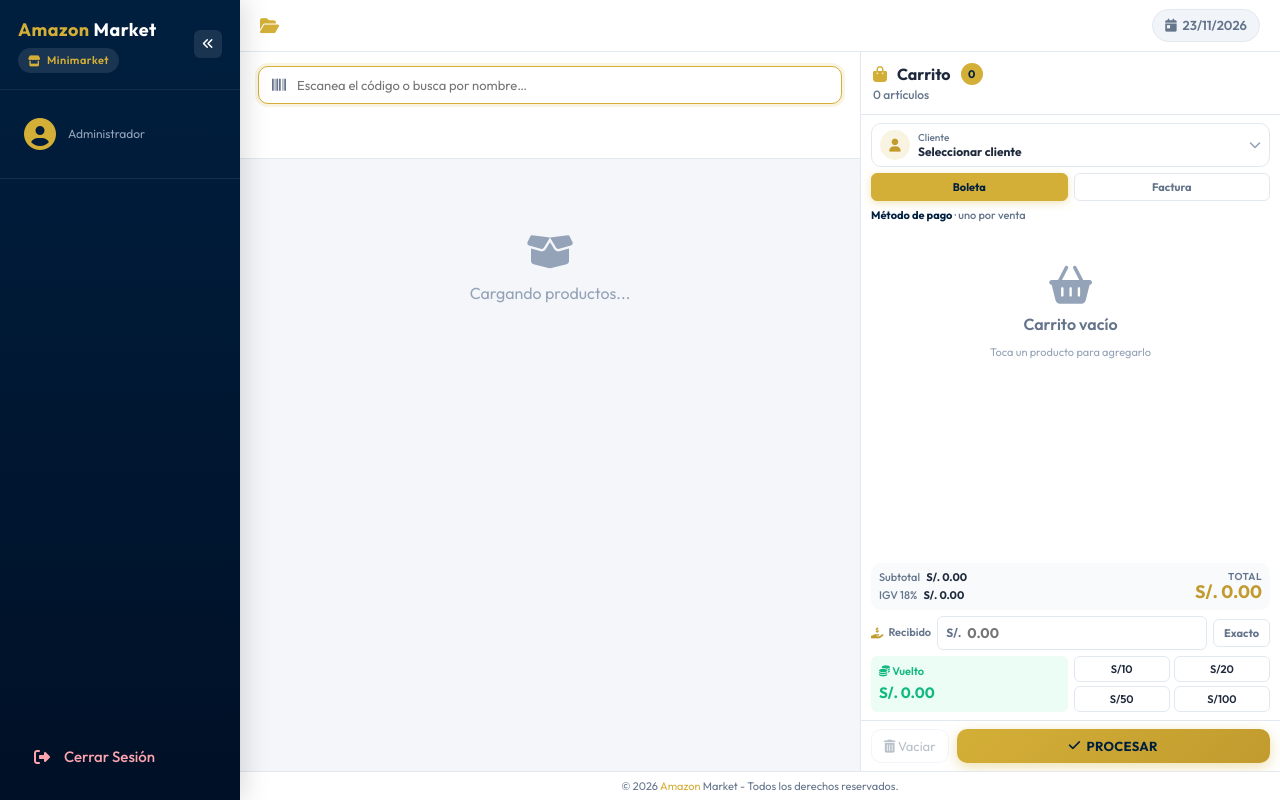
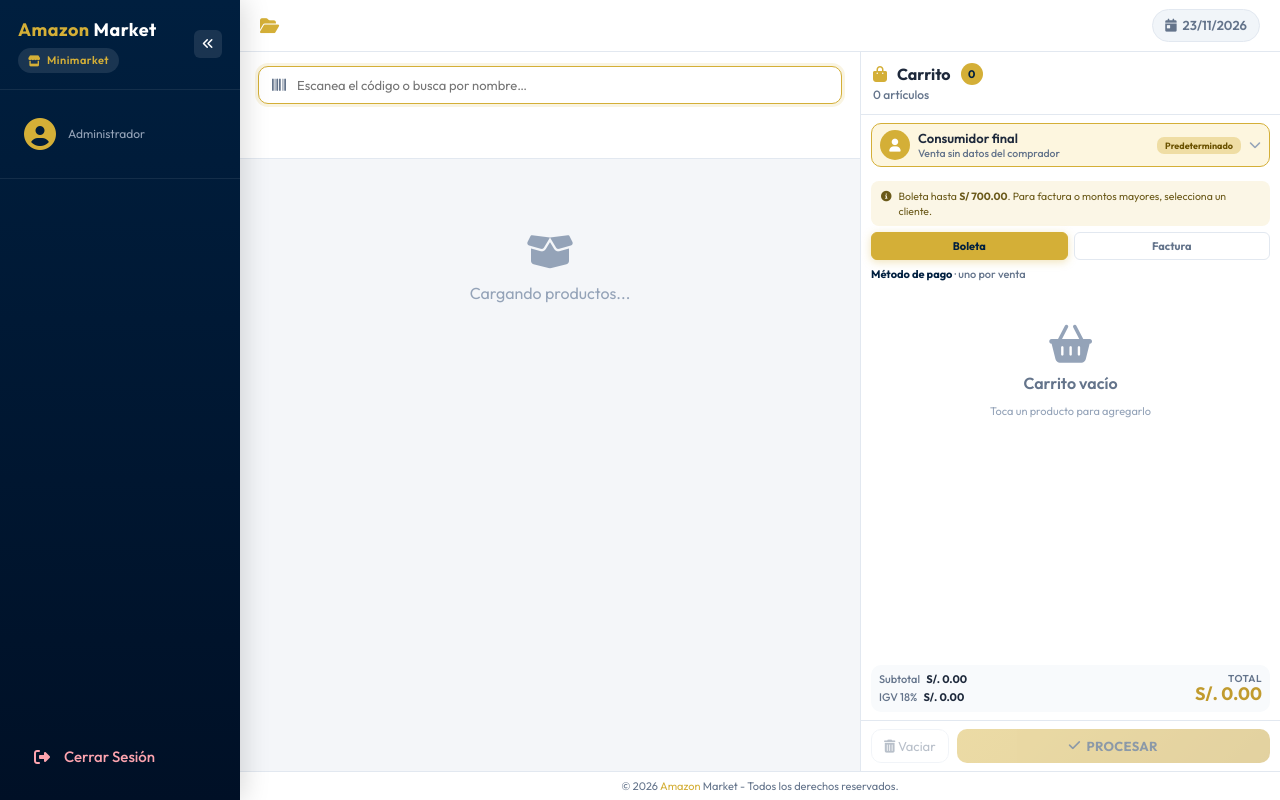
Before and after one commit to jypp16/Amazon-Market, a PHP site: the page made by Views/Venta/index.php in a window 1280 px wide. Run offline with PHP 8.4, Linux system fonts and the light colour scheme; the template is opened without the code that fills it, so the values that code supplies are empty; a user stored in the database is signed in; some libraries are stand-ins or nearby versions.

Commit message:
Se aplico los cambios en el cliente final

```diff
--- a/Assets/css/style.css
+++ b/Assets/css/style.css
@@ -2683,3 +2683,40 @@ body.pos-mode .app-footer { padding: 6px 10px; font-size: 11px; }
 .pos-pay-required[hidden] { display: none; }
 .pos-cash[hidden] { display: none; }
 .pos-btn-pay:disabled { opacity: 0.45; cursor: not-allowed; transform: none; box-shadow: none; }
+
+/* ===== HU: ventas a clientes no identificados (Consumidor final) ===== */
+.pos-client-btn--cf { border-color: var(--accent-gold); background: #fdf6df; }
+.pos-client-btn--cf .pos-client-ico { background: var(--accent-gold); color: #fff; }
+.pos-client-btn--cf .pos-client-txt strong { font-size: 13px; font-weight: 600; }
+.pos-client-btn--cf .pos-client-txt small { font-size: 10.5px; }
+.pos-client-btn.is-error { border-color: var(--color-danger); background: var(--color-danger-light); }
+.pos-client-btn.is-error .pos-client-ico { background: var(--color-danger); }
+
+.pos-client-tag {
+    font-size: 9px; font-weight: 700; padding: 3px 8px; border-radius: 7px; white-space: nowrap;
+    background: rgba(212, 175, 55, 0.35); color: #6b5200;
+}
+.pos-client-tag.is-error { background: #fbd0d1; color: #9d1c20; }
+
+.pos-client-sel.is-error { border-color: var(--color-danger); background: var(--color-danger-light); }
+.pos-client-clear {
+    width: auto; height: auto; border-radius: 7px; padding: 4px 9px;
+    font-size: 10.5px; font-weight: 600; white-space: nowrap;
+    background: #fdecec; color: #9d1c20;
+}
+.pos-client-clear i { font-size: 10px; }
+
+.pos-dd-cf.is-current { box-shadow: inset 0 0 0 1.5px var(--accent-gold); }
+
+.pos-ident-note {
+    display: flex; align-items: flex-start; gap: 7px;
+    margin-top: 8px; padding: 8px 10px; border-radius: 8px;
+    font-size: 10.5px; line-height: 1.4;
+    background: #fbf6e6; color: #6b5a1a;
+}
+.pos-ident-note i { margin-top: 2px; flex-shrink: 0; }
+.pos-ident-note.is-ok { background: var(--color-success-light); color: #2b6a3d; }
+.pos-ident-note.is-error {
+    background: var(--color-danger-light); color: #9d1c20;
+    border: 1px solid rgba(239, 68, 68, 0.3); font-size: 11px; font-weight: 500;
+}
--- a/Assets/js/venta.js
+++ b/Assets/js/venta.js
@@ -6,13 +6,6 @@ let categoriasLista = [];
 let chipCategoriaActiva = '';
 let clienteSeleccionado = null;
 const LIMITE_CONSUMIDOR_FINAL = 700;
-const CONSUMIDOR_FINAL = {
-    id_cliente: null,
-    nombre: 'Consumidor final',
-    tipo_documento: '',
-    nro_documento: '',
-    es_consumidor_final: true
-};
 let paydocMap = { 'id_tipo_comprobante': {}, 'id_metodo_pago': {} };
 let pagosLista = [];
 let metodoSeleccionado = '';
@@ -108,7 +101,7 @@ function initPos() {
     });
 
     document.getElementById('pos_client_box').addEventListener('click', toggleClientDD);
-    document.getElementById('pos_client_cf').addEventListener('click', function() { selectClient(CONSUMIDOR_FINAL); });
+    document.getElementById('pos_client_cf').addEventListener('click', function() { clearClient(); closeClientDD(); });
     document.getElementById('pos_client_clear').addEventListener('click', clearClient);
     document.getElementById('pos_client_search').addEventListener('input', debounce(function() {
         renderClientResults(document.getElementById('pos_client_search').value.trim());
@@ -498,44 +491,102 @@ function renderClientResults(query) {
     }
 }
 
-function esConsumidorFinal() {
-    return !!(clienteSeleccionado && clienteSeleccionado.es_consumidor_final);
+/* ---------- Cliente / Consumidor final (HU: ventas a clientes no identificados) ---------- */
+
+// Sin cliente seleccionado = Consumidor final (estado por defecto).
+function esConsumidorFinal() { return !clienteSeleccionado; }
+
+function clienteTieneRUC(c) {
+    if (!c) return false;
+    return String(c.id_tipo_documento) === '2' || /ruc/i.test(String(c.tipo_documento || ''));
 }
 
-function aplicarRestriccionConsumidorFinal() {
-    var boletaBtn = document.querySelector('.pos-paydoc-btn[data-target="id_tipo_comprobante"][data-key="boleta"]');
-    var facturaBtn = document.querySelector('.pos-paydoc-btn[data-target="id_tipo_comprobante"][data-key="factura"]');
+function esFacturaActiva() {
+    var b = document.querySelector('.pos-paydoc-btn[data-target="id_tipo_comprobante"][data-key="factura"]');
+    return !!(b && b.classList.contains('active'));
+}
+
+// Exactamente S/ 700.00 sí se permite; solo se bloquea si es mayor.
+function excedeLimiteConsumidorFinal() {
+    return Math.round(totalCarrito() * 100) > Math.round(LIMITE_CONSUMIDOR_FINAL * 100);
+}
+
+// Devuelve null si se puede continuar, o { tipo, mensaje } si falta identificar al comprador.
+function validarIdentificacion() {
+    if (esFacturaActiva() && !clienteTieneRUC(clienteSeleccionado)) {
+        return {
+            tipo: 'factura',
+            mensaje: clienteSeleccionado
+                ? 'El cliente seleccionado no tiene RUC. Para emitir factura elige un cliente con RUC.'
+                : 'Para emitir factura selecciona un cliente con RUC.'
+        };
+    }
+    if (esConsumidorFinal() && excedeLimiteConsumidorFinal()) {
+        return { tipo: 'limite', mensaje: 'El importe supera S/ 700.00. Selecciona un cliente para continuar.' };
+    }
+    return null;
+}
+
+function renderIdentificacion() {
     var cf = esConsumidorFinal();
-    if (facturaBtn) {
-        facturaBtn.disabled = cf;
-        facturaBtn.title = cf ? 'Consumidor final solo admite boleta' : '';
-        if (cf && facturaBtn.classList.contains('active') && boletaBtn) boletaBtn.click();
+    var err = validarIdentificacion();
+    var box = document.getElementById('pos_client_box');
+    var sel = document.getElementById('pos_client_sel');
+    var note = document.getElementById('pos_ident_note');
+    var txt = document.getElementById('pos_ident_note_txt');
+    var tag = document.getElementById('pos_client_tag');
+    var sub = document.getElementById('pos_client_sub');
+    if (!box || !sel || !note || !txt) return;
+
+    box.classList.toggle('hidden', !cf);
+    sel.classList.toggle('active', !cf);
+    box.classList.toggle('is-error', !!err && cf);
+    sel.classList.toggle('is-error', !!err && !cf);
+
+    var cfItem = document.getElementById('pos_client_cf');
+    if (cfItem) cfItem.classList.toggle('is-current', cf);
+
+    if (tag) {
+        tag.textContent = err ? 'Requiere cliente' : 'Predeterminado';
+        tag.classList.toggle('is-error', !!err);
+    }
+    if (sub) sub.textContent = err ? 'Requiere identificar al comprador' : 'Venta sin datos del comprador';
+
+    note.classList.remove('is-error', 'is-ok');
+    var ico = note.querySelector('i');
+    if (err) {
+        note.classList.add('is-error');
+        ico.className = 'fa-solid fa-triangle-exclamation';
+        txt.textContent = err.mensaje;
+    } else if (cf) {
+        ico.className = 'fa-solid fa-circle-info';
+        txt.innerHTML = 'Boleta hasta <b>S/ 700.00</b>. Para factura o montos mayores, selecciona un cliente.';
+    } else {
+        note.classList.add('is-ok');
+        ico.className = 'fa-solid fa-circle-check';
+        txt.innerHTML = 'Al quitar el cliente, la venta vuelve a <b>Consumidor final</b> sin perder los productos.';
     }
 }
 
 function selectClient(c) {
     clienteSeleccionado = c;
     document.getElementById('id_cliente').value = c.id_cliente == null ? '' : c.id_cliente;
-    document.getElementById('pos_client_sel').classList.add('active');
-    document.getElementById('pos_client_box').classList.add('hidden');
-    document.getElementById('pos_client_avatar').textContent = c.es_consumidor_final ? 'CF' : (c.nombre || '?').charAt(0).toUpperCase();
+    document.getElementById('pos_client_avatar').textContent = (c.nombre || '?').charAt(0).toUpperCase();
     document.getElementById('pos_client_name2').textContent = c.nombre;
-    document.getElementById('pos_client_doc').textContent = c.es_consumidor_final
-        ? 'Venta sin datos del comprador'
-        : (c.tipo_documento || 'Doc') + ': ' + (c.nro_documento || '—');
+    document.getElementById('pos_client_doc').textContent = (c.tipo_documento || 'Doc') + ': ' + (c.nro_documento || '—');
     closeClientDD();
-    aplicarRestriccionConsumidorFinal();
-    validarFacturaRUC();
+    actualizarEstadoPago();
 }
 
+// Quitar la selección = volver a Consumidor final (no toca productos ni total).
 function clearClient() {
     clienteSeleccionado = null;
     document.getElementById('id_cliente').value = '';
-    document.getElementById('pos_client_sel').classList.remove('active');
-    document.getElementById('pos_client_box').classList.remove('hidden');
-    aplicarRestriccionConsumidorFinal();
-    validarFacturaRUC();
+    actualizarEstadoPago();
 }
+
+// initPaydoc() la sigue llamando al cambiar Boleta/Factura.
+function validarFacturaRUC() { actualizarEstadoPago(); }
 
 function initPaydoc() {
     var wrap = document.getElementById('pos_paydoc');
@@ -567,14 +618,6 @@ function initPaydoc() {
     });
 
     validarFacturaRUC();
-}
-
-function validarFacturaRUC() {
-    var facturaBtn = document.querySelector('.pos-paydoc-btn[data-target="id_tipo_comprobante"][data-key="factura"]');
-    var hint = document.getElementById('cliente-hint');
-    if (!hint) return;
-    var esFactura = facturaBtn && facturaBtn.classList.contains('active');
-    hint.style.display = esFactura ? 'flex' : 'none';
 }
 
 function openCartMobile() { document.getElementById('pos_cart').classList.add('open'); }
@@ -638,12 +681,12 @@ async function procesarVenta() {
     var id_cliente = document.getElementById('id_cliente').value;
     var id_tc = document.getElementById('id_tipo_comprobante').value;
     var id_mp = metodoSeleccionado;
-    if (!id_cliente && !esConsumidorFinal()) { Modal.warning('Falta cliente', 'Seleccione o registre un cliente.'); return; }
     if (!id_tc) { Modal.warning('Falta comprobante', 'Seleccione un tipo de comprobante.'); return; }
         if (!id_mp) { actualizarEstadoPago(); return; }
     if (!carrito.length) { Modal.warning('Carrito vacío', 'Agregue al menos un producto.'); return; }
-    if (esConsumidorFinal() && totalCarrito() > LIMITE_CONSUMIDOR_FINAL) {
-        Modal.warning('Supera el límite', 'Consumidor final solo admite ventas hasta S/. 700.00. Seleccione un cliente registrado.');
+    var ident = validarIdentificacion();
+    if (ident) {
+        Modal.warning(ident.tipo === 'factura' ? 'Falta identificar al comprador' : 'Supera el límite', ident.mensaje);
         return;
     }
     // El servidor vuelve a validar el método al confirmar; esta consulta evita enviar uno ya desactivado.
@@ -656,11 +699,16 @@ async function procesarVenta() {
     ventaEnProceso = true;
     btn.disabled = true;
     try {
+
+        var cf= esConsumidorFinal();
         var payload = {
-            id_cliente: parseInt(id_cliente, 10),
+            id_cliente: cf ? null: parseInt(id_cliente, 10),
+            consumidor_final: cf,
             id_tipo_comprobante: parseInt(id_tc, 10),
             id_metodo_pago: parseInt(id_mp, 10),
-            productos: carrito.map(function(i) { return { id_cliente: esConsumidorFinal() ? null : parseInt(id_cliente, 10),consumidor_final: esConsumidorFinal(), cantidad: parseInt(i.cantidad, 10) }; })
+            productos: carrito.map(function(i) {
+                return { id_producto: parseInt(i.id_producto, 10), cantidad: parseInt(i.cantidad, 10) };
+            })
         };
         payload.referencia_solicitud = await Api.referenciaSolicitud('venta-procesar', payload);
         var res = await Api.post('ventas', payload);
@@ -677,7 +725,7 @@ async function procesarVenta() {
             var tipoNombre = tipoComprobante.options[tipoComprobante.selectedIndex] ? tipoComprobante.options[tipoComprobante.selectedIndex].text : 'Boleta';
             var metodoPago = document.getElementById('id_metodo_pago');
             var mpNombre = metodoPago.options[metodoPago.selectedIndex] ? metodoPago.options[metodoPago.selectedIndex].text : '';
-            var clienteNombre = clienteSeleccionado ? clienteSeleccionado.nombre : 'Cliente general';
+            var clienteNombre = clienteSeleccionado ? clienteSeleccionado.nombre : 'Consumidor final';
             var datosTicket = { serie: d.serie, numero: d.numero, total: d.total, tipo: tipoNombre };
 
             // Dejar la pantalla lista antes de avisar al vendedor.
@@ -811,9 +859,10 @@ function marcarMetodoNoDisponible(id) {
 }
 
 function actualizarEstadoPago() {
+    renderIdentificacion();
     var valido = !!metodoSeleccionado && !metodosNoDisponibles[metodoSeleccionado];
     var btn = document.getElementById('btn_procesar');
-    if (btn) btn.disabled = !valido || ventaEnProceso;
+    if (btn) btn.disabled = !valido || ventaEnProceso || !!validarIdentificacion();
     var req = document.getElementById('pos_pay_required');
     if (req) req.hidden = valido || !pagosLista.length;
     var caja = document.getElementById('pos_cash');
--- a/Controllers/CajaController.php
+++ b/Controllers/CajaController.php
@@ -33,7 +33,9 @@ class CajaController extends Controller {
             'is_administrator' => $isAdministrator,
             'page_size' => 10,
             'default_date' => $today,
-            'page_title' => 'Consultar caja - Amazon Market'
+            'page_title' => ($role === 1
+                ? ((string)($_GET['propia'] ?? '') === '1' ? 'Consultar mi caja' : 'Consultar historial')
+                : 'Consultar caja') . ' - Amazon Market'
         ]);
     }
 }
--- a/Views/Header.php
+++ b/Views/Header.php
@@ -234,7 +234,19 @@ $esCajaConsultaPropia = $esCajaConsultar && (string)($_GET['propia'] ?? '') ===
                     <?php elseif ($esCajaAbrir || $esCajaMovimientos || $esCajaArqueo || $esCajaConsultar): ?>
                     <h1 class="page-title">
                         <i class="fa-solid fa-folder-open" aria-hidden="true"></i>
-                        <?= $esCajaAbrir ? 'Abrir caja' : ($esCajaMovimientos ? 'Movimientos de caja' : ($esCajaArqueo ? 'Arqueo y cierre' : 'Consultar caja')) ?>
+                        <?php
+                        $tituloCaja = 'Consultar caja';
+                        if ($esCajaAbrir) {
+                            $tituloCaja = 'Abrir caja';
+                        } elseif ($esCajaMovimientos) {
+                            $tituloCaja = 'Movimientos de caja';
+                        } elseif ($esCajaArqueo) {
+                            $tituloCaja = 'Arqueo y cierre';
+                        } elseif ($esCajaConsultar && (int)($_SESSION['rol'] ?? 0) === 1) {
+                            $tituloCaja = $esCajaConsultaPropia ? 'Consultar mi caja' : 'Consultar historial';
+                        }
+                        ?>
+                        <?= $tituloCaja ?>
                     </h1>
                     <?php elseif ($esReporteCierresCaja || $esDetalleCierreCaja): ?>
                     <nav class="kardex-breadcrumb close-report-breadcrumb" aria-label="Ruta de navegación">
--- a/Views/Venta/index.php
+++ b/Views/Venta/index.php
@@ -38,14 +38,16 @@
         </div>
 
         <div class="pos-cart-body">
-            <!-- Cliente -->
+
+            <!-- Cliente (por defecto: Consumidor final) -->
             <div class="pos-client" id="pos_client">
-                <button type="button" class="pos-client-btn" id="pos_client_box">
+                <button type="button" class="pos-client-btn pos-client-btn--cf" id="pos_client_box">
                     <span class="pos-client-ico"><i class="fa-solid fa-user"></i></span>
                     <span class="pos-client-txt">
-                        <small>Cliente</small>
-                        <strong id="pos_client_name">Seleccionar cliente</strong>
+                        <strong id="pos_client_name">Consumidor final</strong>
+                        <small id="pos_client_sub">Venta sin datos del comprador</small>
                     </span>
+                    <span class="pos-client-tag" id="pos_client_tag">Predeterminado</span>
                     <i class="fa-solid fa-chevron-down pos-client-chev"></i>
                 </button>
                 <div class="pos-client-sel" id="pos_client_sel">
@@ -54,7 +56,9 @@
                         <strong id="pos_client_name2">--</strong>
                         <small id="pos_client_doc">--</small>
                     </span>
-                    <button type="button" class="pos-client-clear" id="pos_client_clear"><i class="fa-solid fa-xmark"></i></button>
+                    <button type="button" class="pos-client-clear" id="pos_client_clear" title="Quitar cliente y volver a Consumidor final">
+                        <i class="fa-solid fa-xmark"></i> Quitar
+                    </button>
                 </div>
                 <div class="pos-client-dd" id="pos_client_dd">
                     <div class="pos-dd-search">
@@ -78,6 +82,12 @@
                 <input type="hidden" id="id_cliente" value="">
             </div>
 
+            <!-- Aviso de identificación del comprador (info / error) -->
+            <div class="pos-ident-note" id="pos_ident_note" role="status" aria-live="polite">
+                <i class="fa-solid fa-circle-info"></i>
+                <span id="pos_ident_note_txt"></span>
+            </div>
+
             <!-- Comprobante / Pago -->
             <div class="pos-paydoc pos-paydoc--2" id="pos_paydoc">
                 <button type="button" class="pos-paydoc-btn active" data-target="id_tipo_comprobante" data-key="boleta">Boleta</button>
@@ -87,7 +97,7 @@
                 <select id="id_tipo_comprobante"></select>
                 <select id="id_metodo_pago"></select>
             </div>
-            <small id="cliente-hint" class="pos-hint"><i class="fa-solid fa-circle-info"></i> Para factura elija cliente con RUC.</small>
+
 
             <!-- Método de pago (uno por venta) -->
             <div class="pos-pay" id="pos_pay">
```
